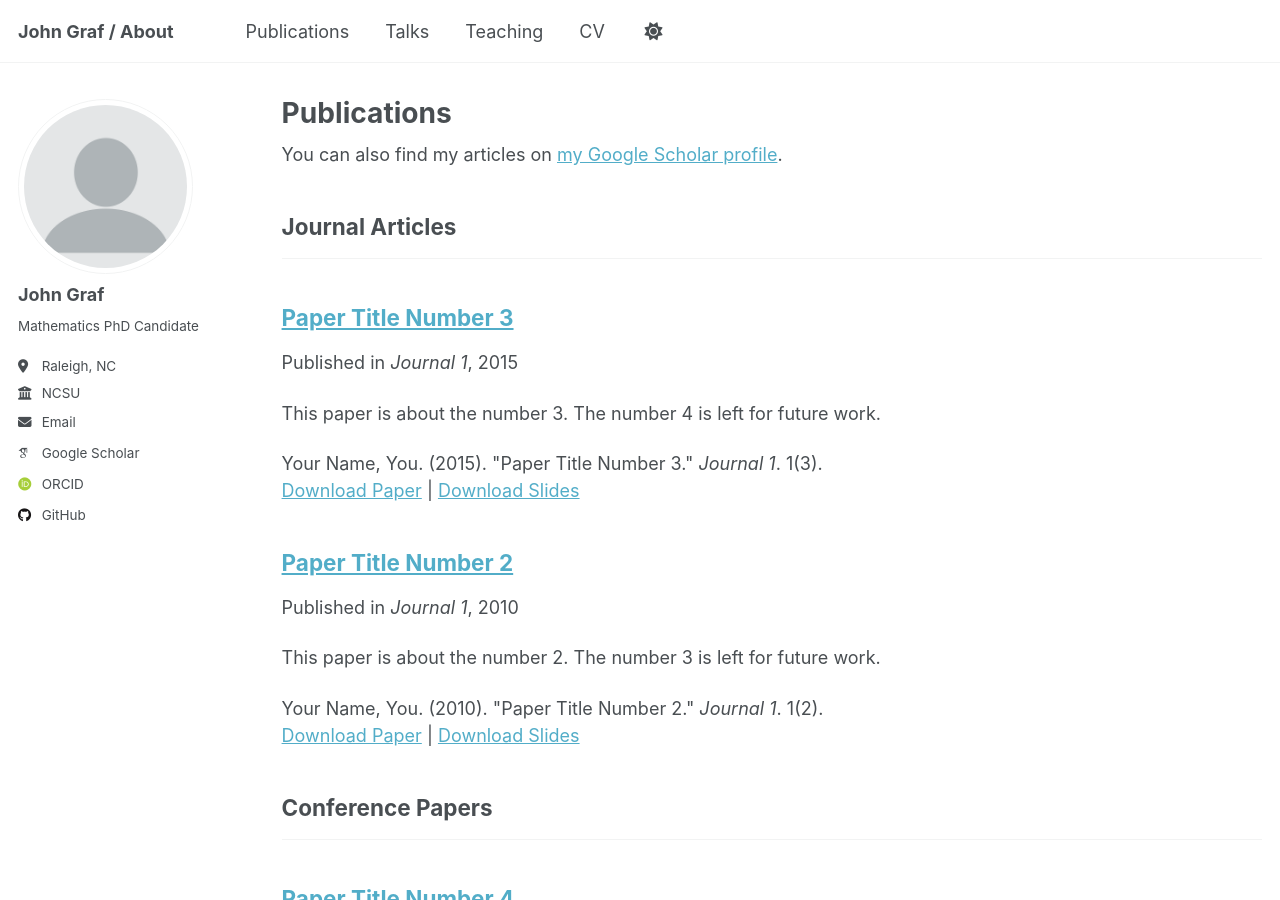
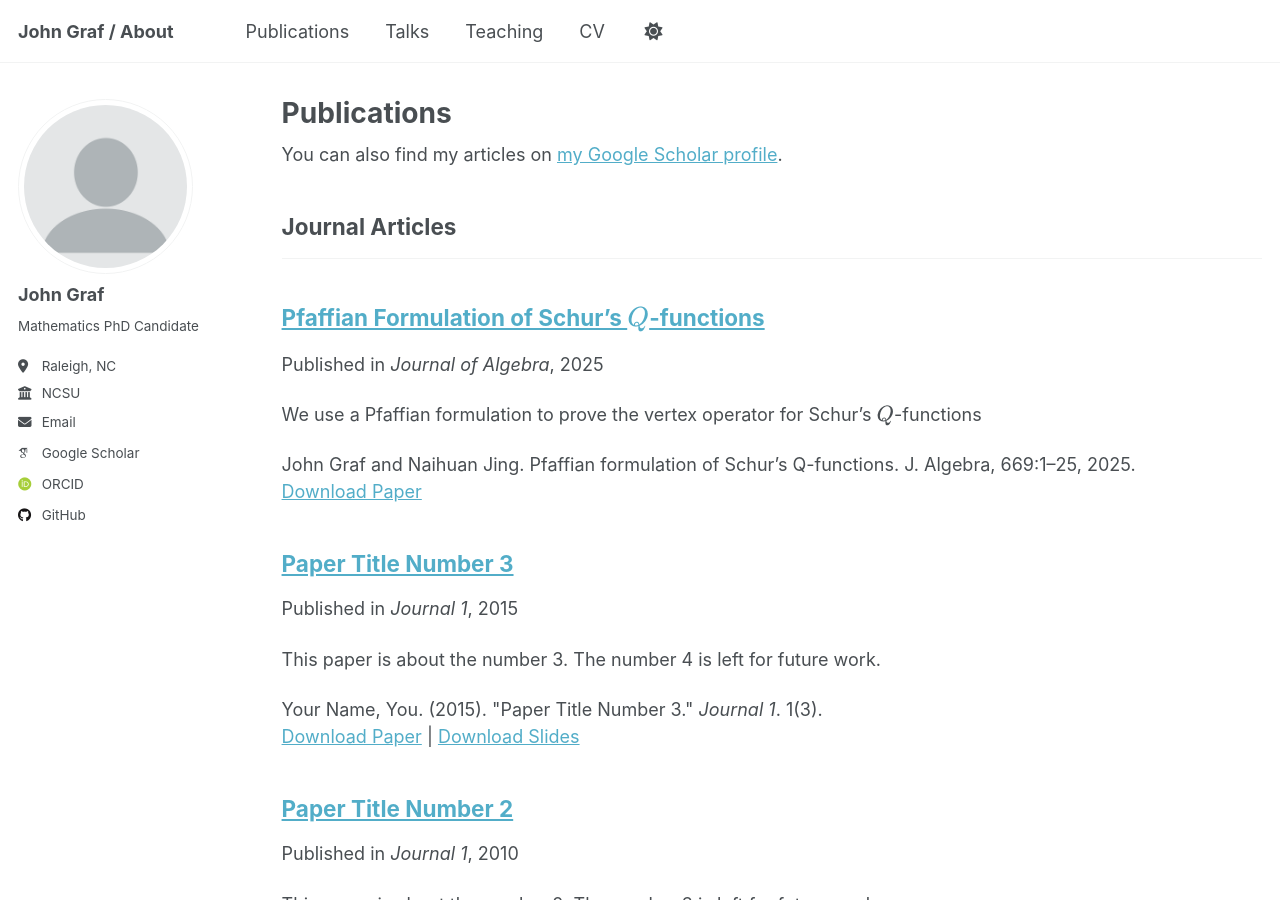
Before and after one commit to j-graf/j-graf.github.io, a Jekyll site: the page built from _pages/publications.html, in a window 1280 px wide and 900 px high. Built offline with Jekyll 4.4.1, drawn with Linux system fonts in a browser that asks for light colours; some web fonts are replaced.

Commit message:
Update 2025-05-01-pfaffian-formulation.md

```diff
--- a/_publications/2025-05-01-pfaffian-formulation.md
+++ b/_publications/2025-05-01-pfaffian-formulation.md
@@ -1,9 +1,9 @@
 ---
-title: "Pfaffian formulation of Schur's Q-functions"
+title: "Pfaffian Formulation of Schur's $$Q$$-functions"
 collection: publications
 category: manuscripts
 permalink: /publication/2025-05-01-pfaffian-formulation-of-schurs-q-functions
-excerpt: 'We prove the vertex operator for Schur's Q-functions with the Pfaffian formulation.'
+excerpt: "We use a Pfaffian formulation to prove the vertex operator for Schur's $$Q$$-functions"
 date: 2025-05-01
 venue: 'Journal of Algebra'
 paperurl: 'https://www.sciencedirect.com/science/article/pii/S0021869325000523'
```
